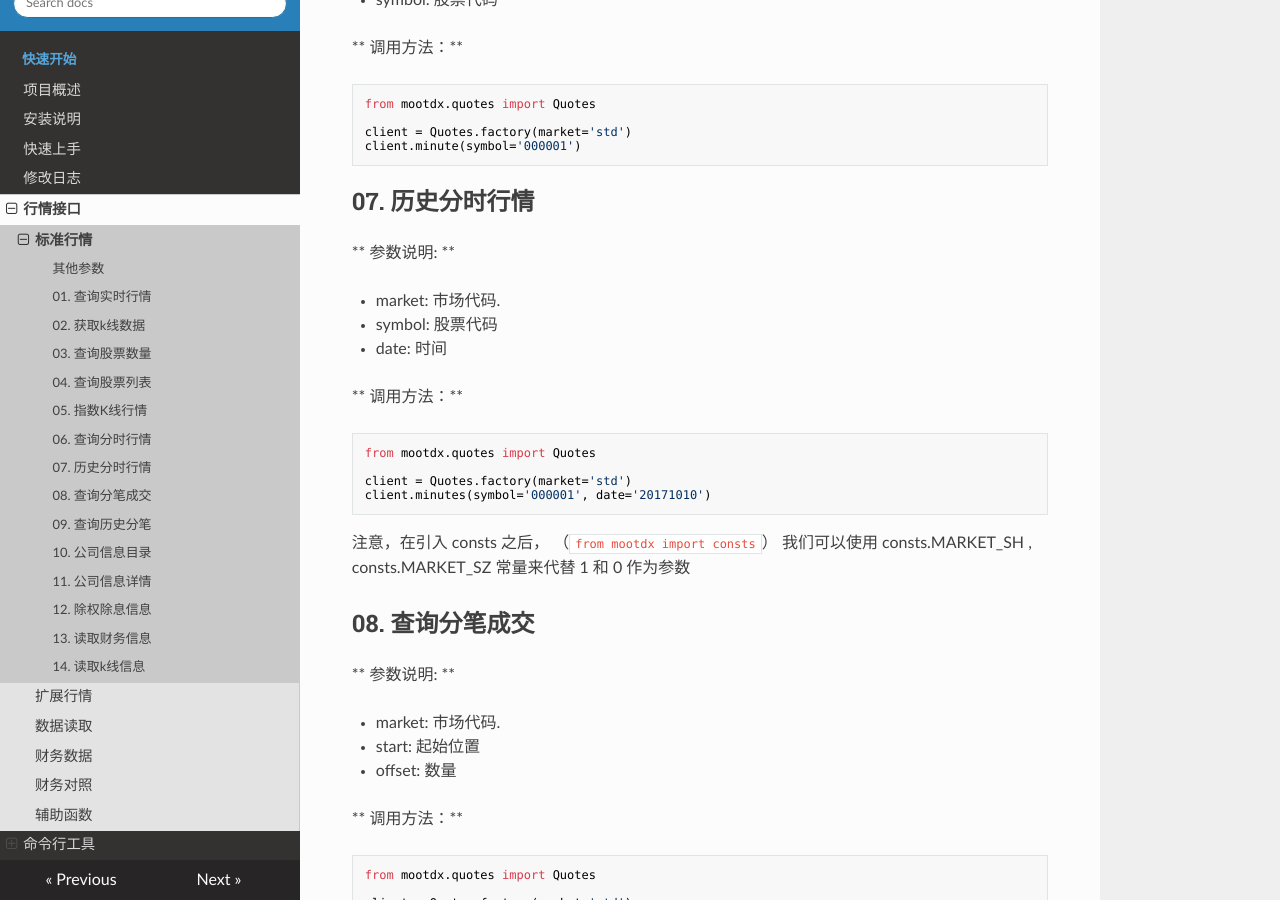
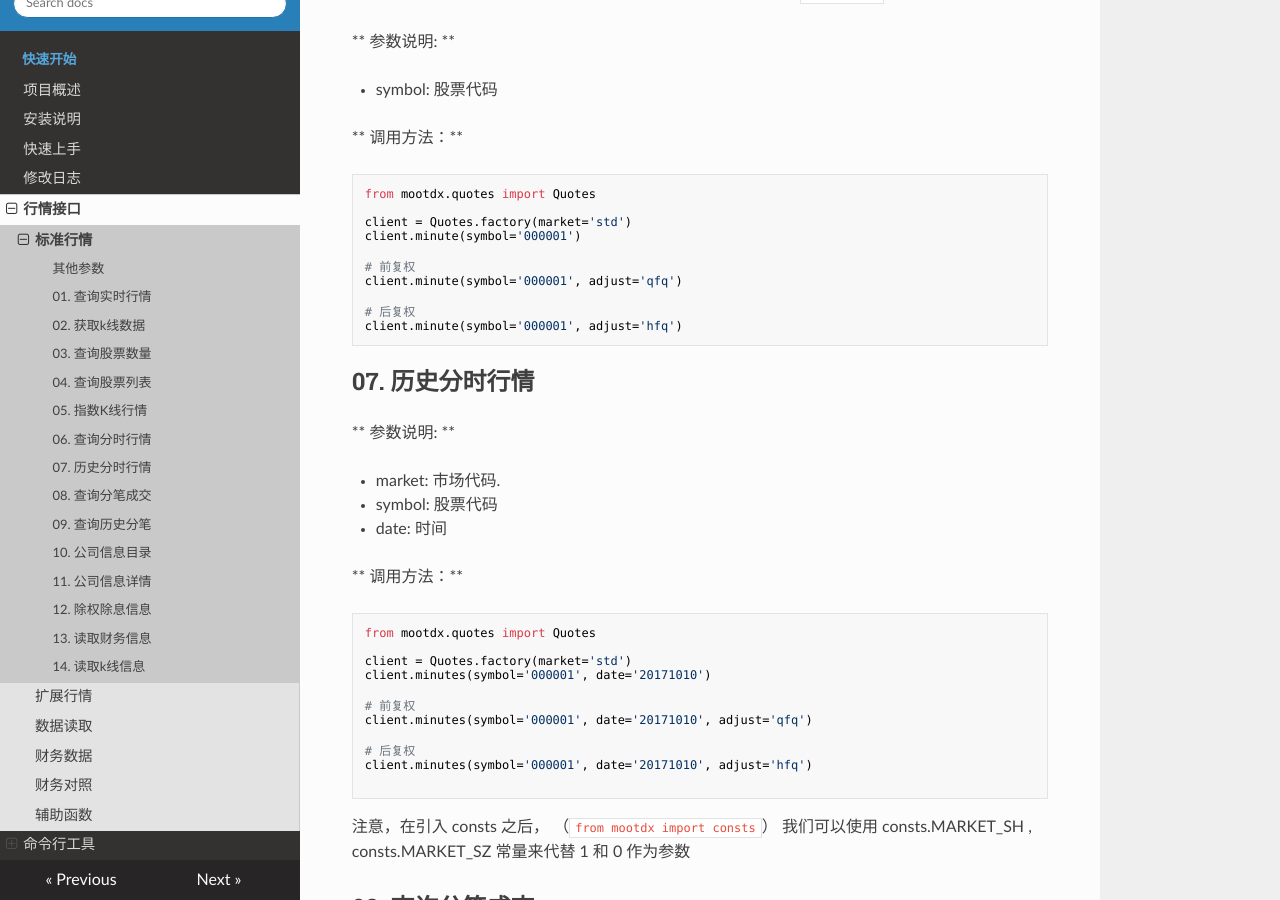
Before and after one commit to mootdx/mootdx, an MkDocs documentation site: the page built from docs/api/quote1.md, in a window 1280 px wide and 900 px high, scrolled down 2849 px. Built offline with MkDocs 1.6.1, drawn with Linux system fonts in a browser that asks for light colours; nearby versions of some CDN libraries; some of the changed text lies outside the part shown.

Commit message:
update docs

````diff
--- a/docs/api/quote1.md
+++ b/docs/api/quote1.md
@@ -65,6 +65,12 @@ from mootdx.quotes import Quotes
 
 client = Quotes.factory(market='std')
 client.bars(symbol='600036', frequency=9, offset=10)
+
+# 前复权
+client.bars(symbol='600036', adjust='qfq')
+
+# 后复权
+client.bars(symbol='600036', adjust='hfq')
 ```
 
 ## 03. 查询股票数量
@@ -152,6 +158,12 @@ from mootdx.quotes import Quotes
 
 client = Quotes.factory(market='std')
 client.minute(symbol='000001')
+
+# 前复权
+client.minute(symbol='000001', adjust='qfq')
+
+# 后复权
+client.minute(symbol='000001', adjust='hfq')
 ```
 
 ## 07. 历史分时行情
@@ -169,6 +181,13 @@ from mootdx.quotes import Quotes
 
 client = Quotes.factory(market='std')
 client.minutes(symbol='000001', date='20171010')
+
+# 前复权
+client.minutes(symbol='000001', date='20171010', adjust='qfq')
+
+# 后复权
+client.minutes(symbol='000001', date='20171010', adjust='hfq')
+
 ```
 
 注意，在引入 consts 之后， （`from mootdx import consts`） 我们可以使用 consts.MARKET_SH , consts.MARKET_SZ 常量来代替 1 和 0 作为参数
````
Also changed, not shown: docs/chlog.md (+1 -1 lines), 2 other files.
